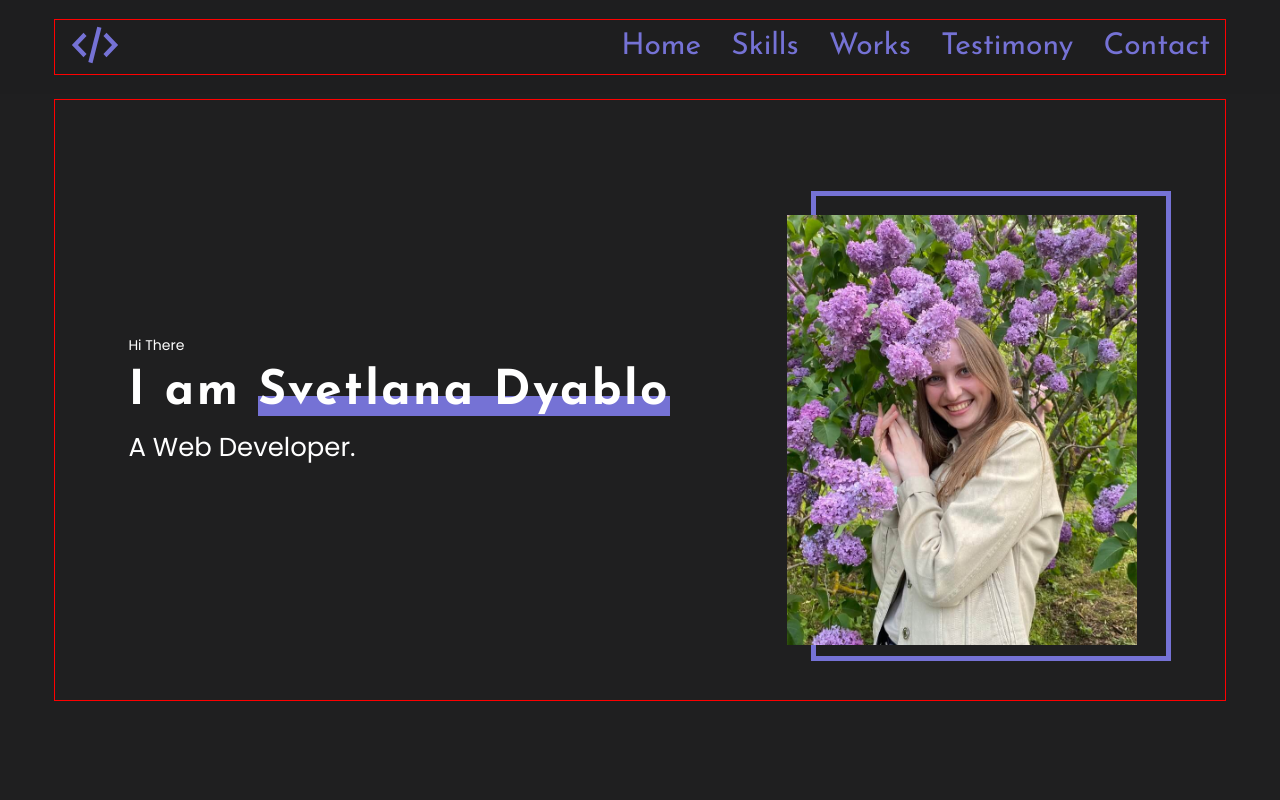
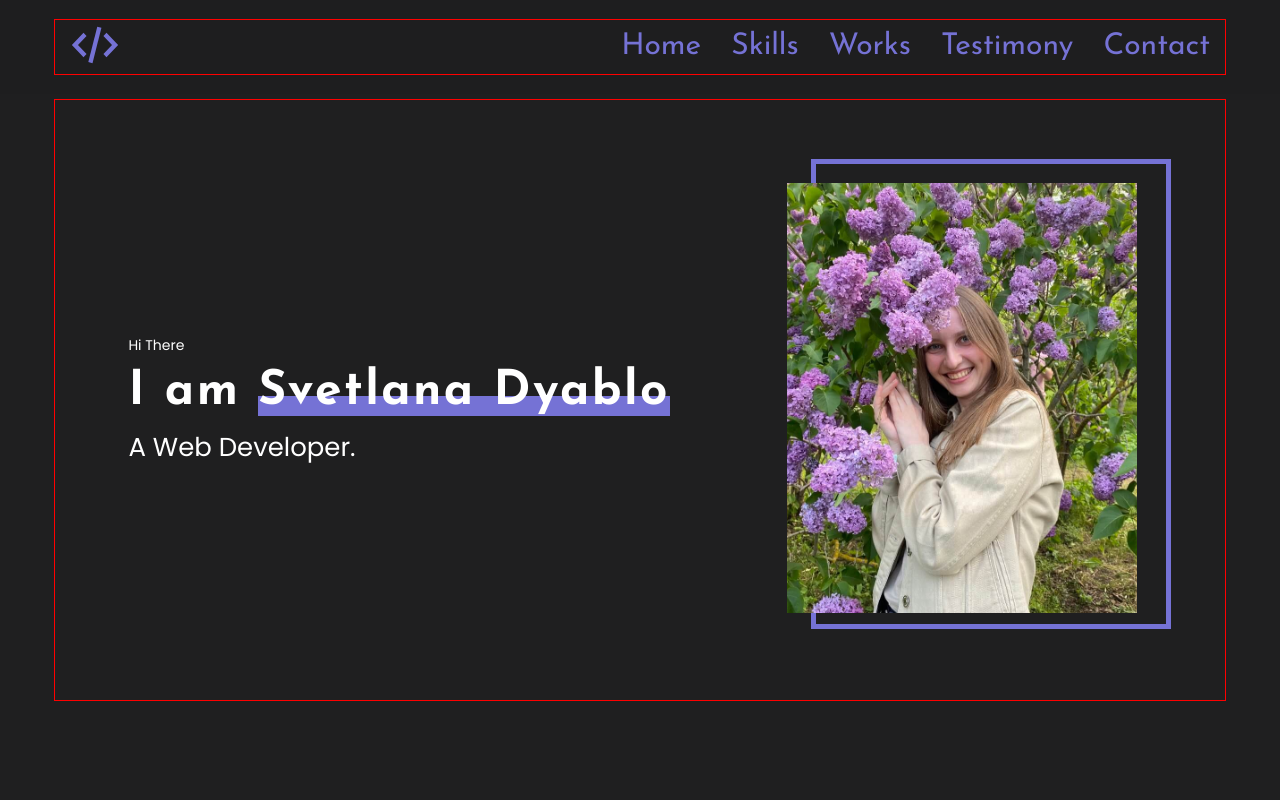
Before and after one commit to VlLabkovich/portfolio-start-project-example, a React app: page / in a window 1280 px wide. Shown: the top 800 px of the page. Built offline with nearby package versions, Linux system fonts and the light colour scheme.

Commit message:
refactor: move style

```diff
--- a/src/layout/section/main/Main.tsx
+++ b/src/layout/section/main/Main.tsx
@@ -34,7 +34,6 @@ const StyledMain = styled.section`
 const PhotoWrapper = styled.div`
     position: relative;
     z-index: 0;
-    margin-top: 65px;
 
     &::before {
         content: "";
@@ -54,6 +53,10 @@ const PhotoWrapper = styled.div`
             left: 17px;
 
         }
+    }
+
+    @media ${theme.media.mobile} {
+        margin-top: 65px;
     }
 `
 
```
